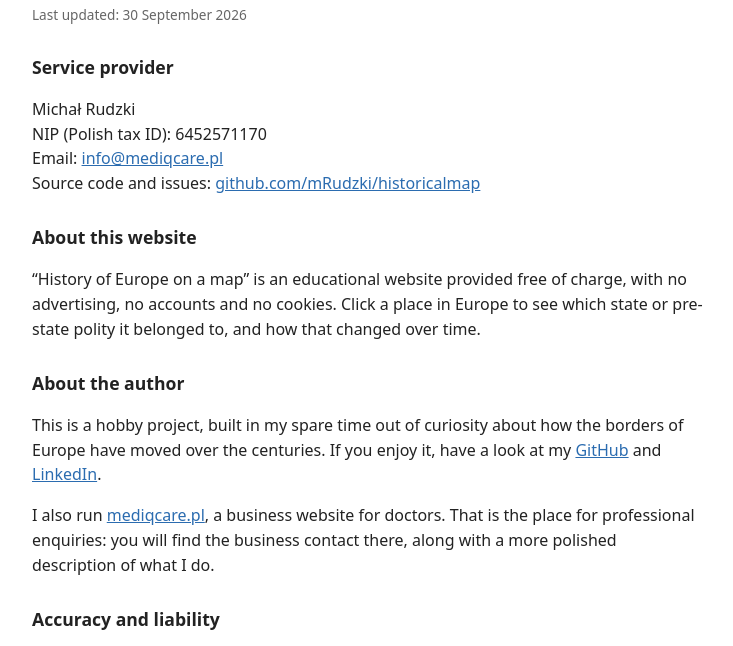
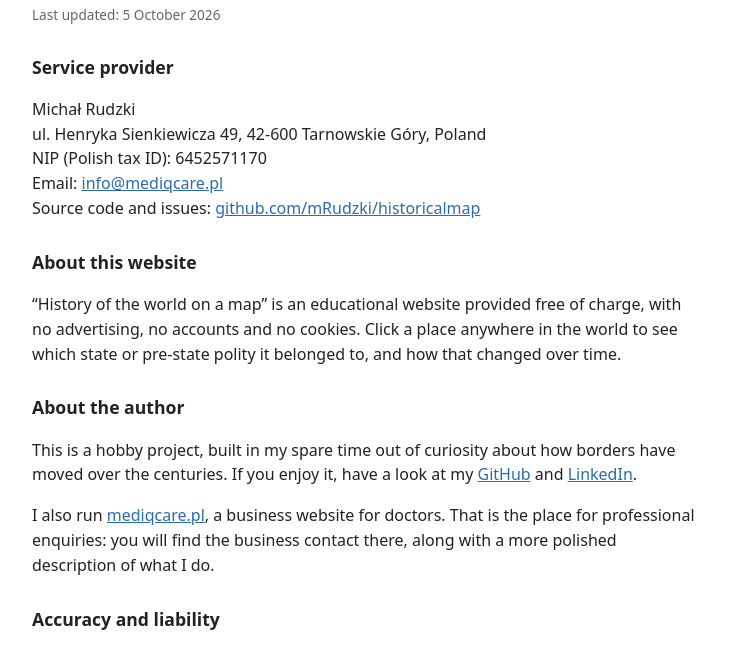
Before and after one commit to mRudzki/historicalmap, a website built with Vite: page apps/web/legal.html in a window 1280 px wide. Shown: the part 120-766 px from the top of the page, without its empty margins (272-1005 px from the left). Built offline with nearby package versions, Linux system fonts and the light colour scheme.

Commit message:
feat: add operator postal address to legal notice and privacy policy

```diff
--- a/apps/web/legal.html
+++ b/apps/web/legal.html
@@ -3,18 +3,19 @@
   <head>
     <meta charset="UTF-8" />
     <meta name="viewport" content="width=device-width, initial-scale=1" />
-    <title>Legal Notice — History of Europe on a map</title>
+    <title>Legal Notice — History of the world on a map</title>
     <link rel="stylesheet" href="/src/legal.css" />
   </head>
   <body>
     <main>
       <p><a href="/">&larr; Back to the map</a></p>
       <h1>Legal Notice</h1>
-      <p class="meta">Last updated: 30 September 2026</p>
+      <p class="meta">Last updated: 5 October 2026</p>
 
       <h2>Service provider</h2>
       <p>
         Michał Rudzki<br />
+        ul. Henryka Sienkiewicza 49, 42-600 Tarnowskie Góry, Poland<br />
         NIP (Polish tax ID): 6452571170<br />
         Email: <a href="mailto:info@mediqcare.pl">info@mediqcare.pl</a><br />
         Source code and issues:
@@ -23,16 +24,16 @@
 
       <h2>About this website</h2>
       <p>
-        “History of Europe on a map” is an educational website provided free of charge, with no
-        advertising, no accounts and no cookies. Click a place in Europe to see which state or
+        “History of the world on a map” is an educational website provided free of charge, with no
+        advertising, no accounts and no cookies. Click a place anywhere in the world to see which state or
         pre-state polity it belonged to, and how that changed over time.
       </p>
 
       <section id="about">
         <h2>About the author</h2>
         <p>
-          This is a hobby project, built in my spare time out of curiosity about how the borders of
-          Europe have moved over the centuries. If you enjoy it, have a look at my
+          This is a hobby project, built in my spare time out of curiosity about how borders have
+          moved over the centuries. If you enjoy it, have a look at my
           <a href="https://github.com/mRudzki" target="_blank" rel="noopener noreferrer">GitHub</a> and
           <a href="https://www.linkedin.com/in/micha%C5%82-rudzki-rails-dev/" target="_blank" rel="noopener noreferrer">LinkedIn</a>.
         </p>
```
Also changed, not shown: apps/web/e2e/smoke.spec.ts (+2 -0 lines), apps/web/privacy.html (+4 -3 lines).
